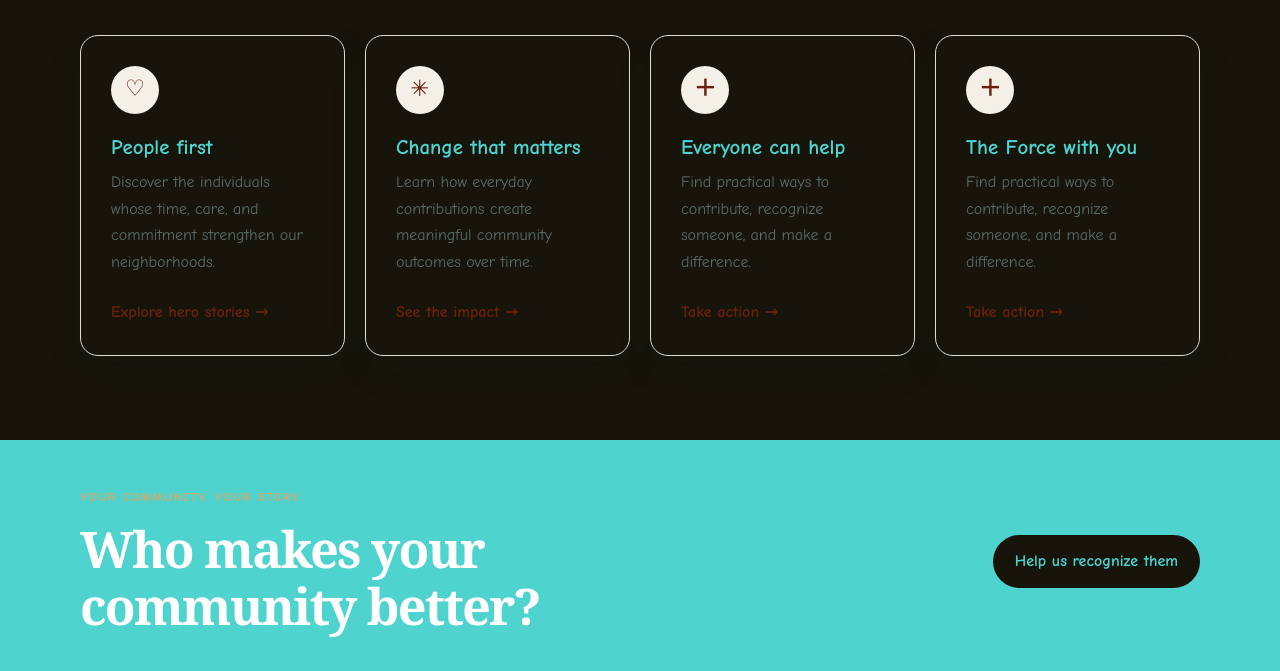
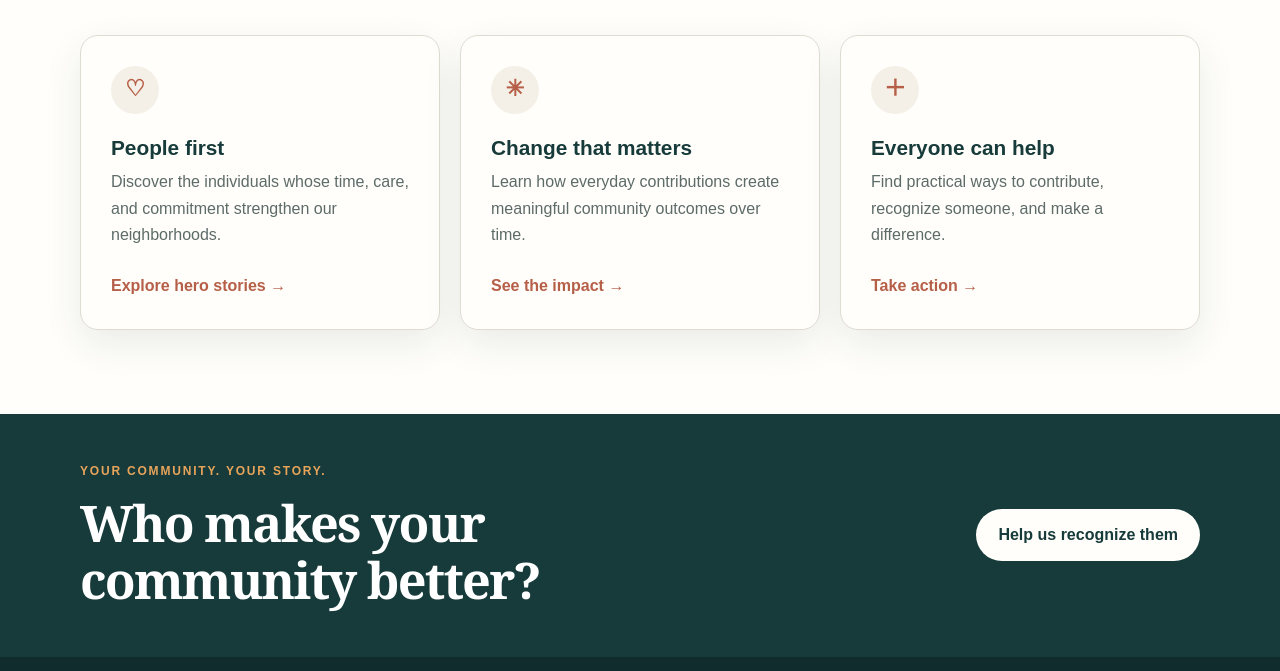
Before and after one commit to affanq/bpa-website-heroes, a plain HTML site: page index.html in a window 1280 px wide. Shown: the part 1086-1757 px from the top of the page. Drawn offline with Linux system fonts and the light colour scheme.

Commit message:
Revert "Messing with layout and colors"
This reverts commit 2b7c1c288db92988f4677e9a4a14011c8f6233bf.

```diff
--- a/css/styles.css
+++ b/css/styles.css
@@ -3,15 +3,15 @@
 :root {
   --color-ink: #263638;
   --color-muted: #5d6b69;
-  --color-primary: #4ed3cf;
+  --color-primary: #173b3a;
   --color-primary-dark: #102c2c;
   --color-gold: #e7a45b;
   --color-paper: #f5f0e7;
-  --color-white: #16140b;
-  --color-terra: #69200d;
+  --color-white: #fffefa;
+  --color-terra: #b65f48;
   --color-line: #dedbd2;
   --font-heading: Georgia, "Times New Roman", serif;
-  --font-body: Comic Sans MS, Comic Sans, cursive;
+  --font-body: Arial, Helvetica, sans-serif;
   --content-width: 1120px;
   --radius-card: 18px;
   --shadow-soft: 0 14px 38px rgba(23, 59, 58, .09);
@@ -63,7 +63,6 @@ p { margin-top: 0; }
 .section-heading p:last-child { color: var(--color-muted); }
 .card-grid { display: grid; gap: 20px; }
 .card-grid.three { grid-template-columns: repeat(3, 1fr); }
-.card-grid.four { grid-template-columns: repeat(4, 1fr); }
 .feature-card, .impact-card { padding: 30px; border: 1px solid var(--color-line); border-radius: var(--radius-card); background: var(--color-white); box-shadow: var(--shadow-soft); }
 .feature-card p, .impact-card p { color: var(--color-muted); }
 .icon-disc { display: grid; place-items: center; width: 48px; height: 48px; margin-bottom: 22px; border-radius: 50%; background: var(--color-paper); color: var(--color-terra); font-size: 1.4rem; font-weight: 800; }
--- a/index.html
+++ b/index.html
@@ -51,7 +51,7 @@
         <h2>Recognition starts with noticing.</h2>
         <p>Heroism isn't always loud. Sometimes it looks like showing up, sharing a skill, or helping someone feel seen.</p>
       </div>
-      <div class="card-grid four">
+      <div class="card-grid three">
         <article class="feature-card">
           <div class="icon-disc" aria-hidden="true">♡</div>
           <h3>People first</h3>
@@ -67,12 +67,6 @@
         <article class="feature-card">
           <div class="icon-disc" aria-hidden="true">＋</div>
           <h3>Everyone can help</h3>
-          <p>Find practical ways to contribute, recognize someone, and make a difference.</p>
-          <a class="text-link" href="get-involved.html">Take action <span aria-hidden="true">→</span></a>
-        </article>
-        <article class="feature-card">
-          <div class="icon-disc" aria-hidden="true">＋</div>
-          <h3>The Force with you</h3>
           <p>Find practical ways to contribute, recognize someone, and make a difference.</p>
           <a class="text-link" href="get-involved.html">Take action <span aria-hidden="true">→</span></a>
         </article>
```
